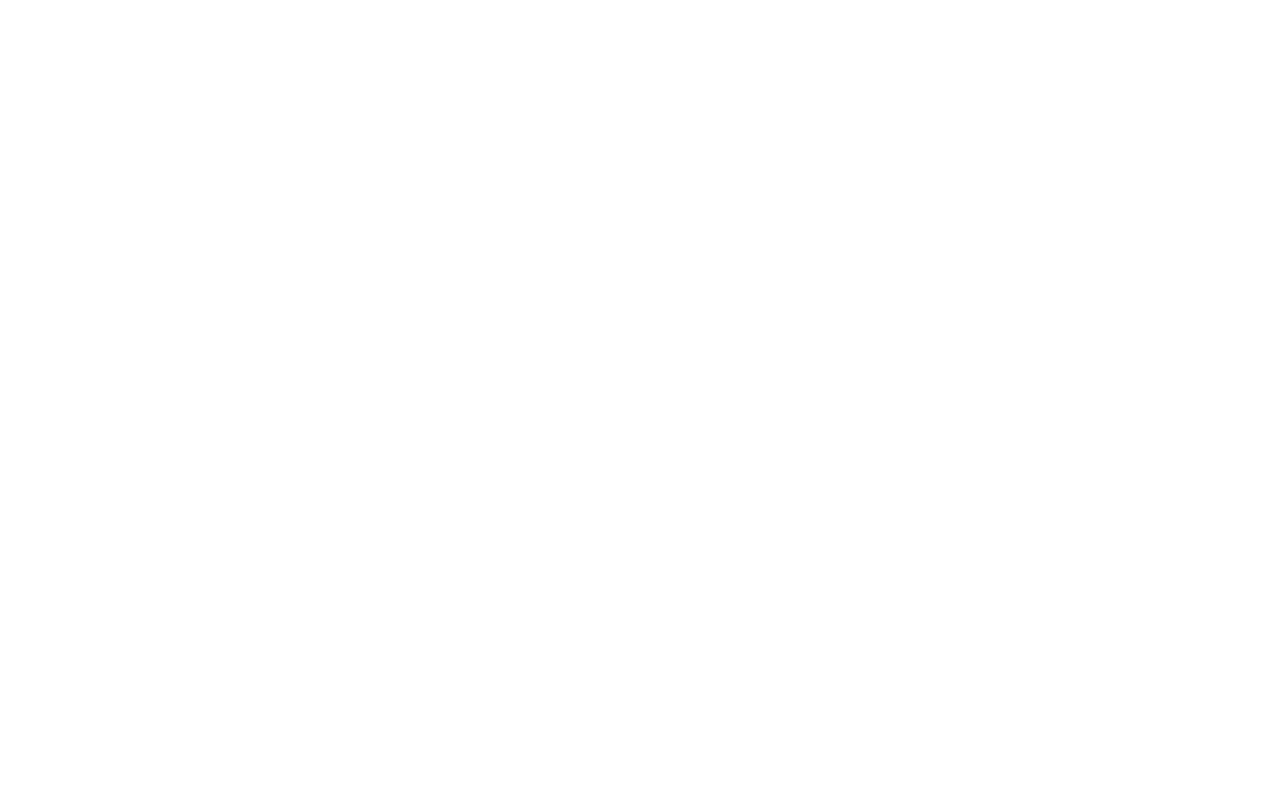
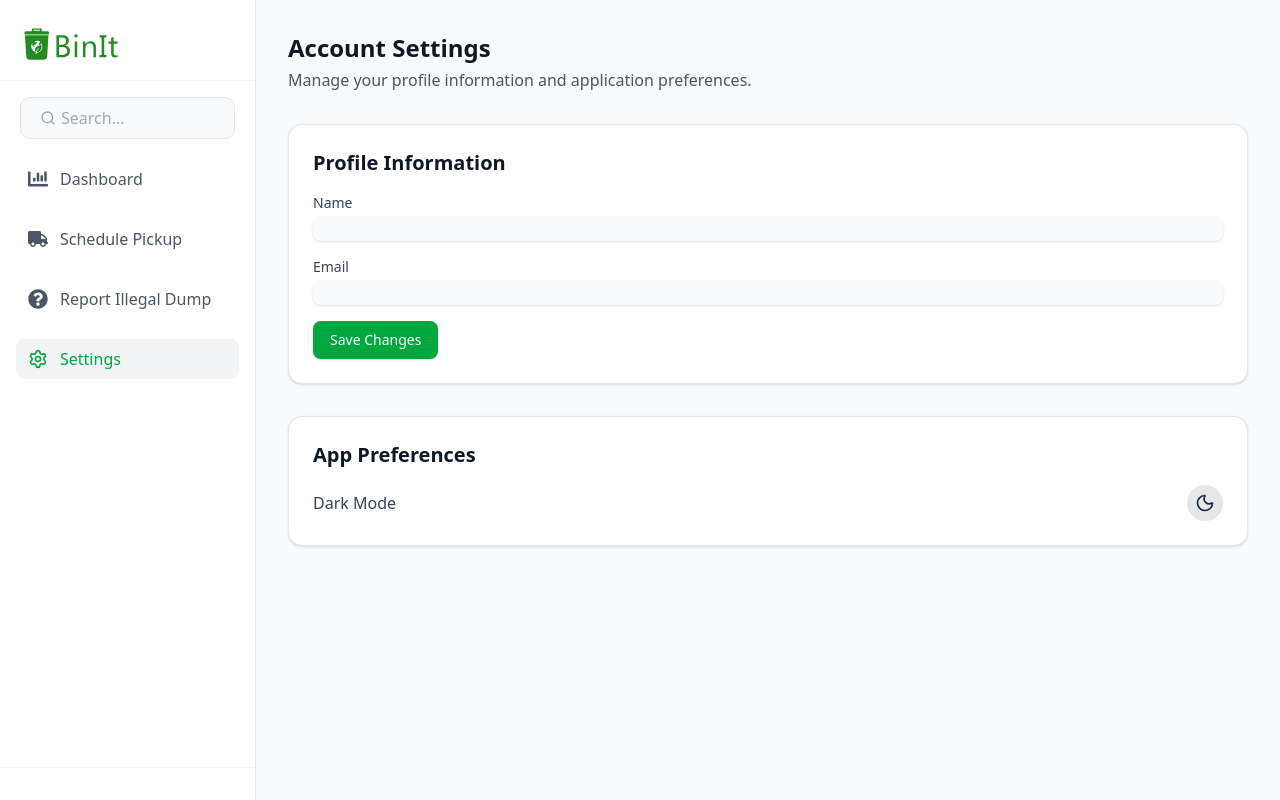
Before and after one commit to osariemen2710/ALTHUB_TEAM_15, a React (Vite) app: page /settings in a window 1280 px wide. Before the commit this address had no page. Built offline with nearby package versions, Linux system fonts and the light colour scheme; a web font is replaced by a local one.

Commit message:
added toggle theme

```diff
--- a/src/App.jsx
+++ b/src/App.jsx
@@ -20,6 +20,7 @@
 import PaymentHistory from './pages/PaymentHistory';
 import PickupHistory from './pages/PickupHistory';
 import BinitPrivacyPolicy from './pages/BinitPrivacyPolicy';
+import AccountSettings from './pages/AccountSettings';
 import AuthCallback from './pages/AuthCallback';
 
  function App () {
@@ -46,7 +47,7 @@
         <Route path="/notifications" element={<NotificationPreferencesPage/>} />
         <Route path="/history" element={<Report/>} />
         <Route path="/payment-history" element={<PaymentHistory />} />
-        <Route path="/pickup-history" element={<PickupHistory />} />
+        <Route path="/settings" element={<AccountSettings />} />
   <Route path="/privacy" element={<BinitPrivacyPolicy />} />
 
     </Routes>
--- a/src/components/dashbord.jsx
+++ b/src/components/dashbord.jsx
@@ -49,6 +49,25 @@
   }
 
   return Object.values(monthlyData);
+};
+
+const isDashboardDataEmpty = (data) => {
+  if (!data) return true;
+
+  if (data.total_waste_disposed_kg !== 0) return false;
+  if (data.total_illegal_reports !== 0) return false;
+  if (data.total_coins_earned !== 0) return false;
+
+  if (!data.monthly_waste_data || data.monthly_waste_data.length === 0) return true;
+
+  for (const monthData of data.monthly_waste_data) {
+    if (monthData.organic_waste !== 0) return false;
+    if (monthData.general_waste !== 0) return false;
+    if (monthData.e_waste !== 0) return false;
+    if (monthData.recycling !== 0) return false;
+  }
+
+  return true;
 };
 
 const Dashboard = () => {
--- a/src/components/navigation.jsx
+++ b/src/components/navigation.jsx
@@ -1,5 +1,5 @@
 import React, { useState } from 'react';
-import { Search, LayoutDashboard, Calendar, AlertTriangle, Plus, Menu, X } from 'lucide-react';
+import { Search, LayoutDashboard, Calendar, AlertTriangle, Plus, Menu, X, Settings } from 'lucide-react';
 import { useNavigate, useLocation } from 'react-router-dom';
 import Header from '../assets/Header.svg';
 import Logo from '../assets/binitLogo.svg';
@@ -36,13 +36,17 @@
       label: "Schedule Pickup",
       path: "/schedule"
     },
-    {
-      icon: <FaQuestionCircle className="w-5 h-5" />,
-      label: "Report Illegal Dump",
-      path: "/report",
+        {
+          icon: <FaQuestionCircle className="w-5 h-5" />,
+          label: "Report Illegal Dump",
+          path: "/report",
 
-    }
-  ];
+        },
+        {
+          icon: <Settings className="w-5 h-5" />,
+          label: "Settings",
+          path: "/settings",
+        }  ];
 
   const isPathActive = (itemPath) => {
     const currentPath = location.pathname;
--- /dev/null
+++ b/src/context/ThemeContext.jsx
@@ -0,0 +1,33 @@
+import React, { createContext, useContext, useState, useEffect } from 'react';
+
+const ThemeContext = createContext();
+
+export const useTheme = () => useContext(ThemeContext);
+
+export const ThemeProvider = ({ children }) => {
+  const [theme, setTheme] = useState(() => {
+    // Check localStorage for a saved theme, or default to 'light'
+    const savedTheme = localStorage.getItem('theme');
+    return savedTheme ? savedTheme : 'light';
+  });
+
+  useEffect(() => {
+    const root = window.document.documentElement;
+    // Remove previous theme class if any
+    root.classList.remove(theme === 'dark' ? 'light' : 'dark');
+    // Add current theme class
+    root.classList.add(theme);
+    // Save theme to localStorage
+    localStorage.setItem('theme', theme);
+  }, [theme]);
+
+  const toggleTheme = () => {
+    setTheme((prevTheme) => (prevTheme === 'light' ? 'dark' : 'light'));
+  };
+
+  return (
+    <ThemeContext.Provider value={{ theme, toggleTheme }}>
+      {children}
+    </ThemeContext.Provider>
+  );
+};
--- a/src/main.jsx
+++ b/src/main.jsx
@@ -5,6 +5,7 @@
 import { GoogleOAuthProvider } from '@react-oauth/google';
 import { UserProvider } from './context/UserContext';
 import { ScheduleProvider } from './context/ScheduleContext';
+import { ThemeProvider } from './context/ThemeContext'; // Import ThemeProvider
 
 const googleClientId = import.meta.env.VITE_GOOGLE_CLIENT_ID;
 
@@ -13,7 +14,9 @@
     <GoogleOAuthProvider clientId={googleClientId}>
       <UserProvider>
         <ScheduleProvider>
-          <App />
+          <ThemeProvider> {/* Wrap App with ThemeProvider */}
+            <App />
+          </ThemeProvider>
         </ScheduleProvider>
       </UserProvider>
     </GoogleOAuthProvider>
--- /dev/null
+++ b/src/pages/AccountSettings.jsx
@@ -0,0 +1,114 @@
+import React, { useState, useEffect } from 'react';
+import Sidebar from '../components/navigation';
+import { useUser } from '../context/UserContext';
+import { useTheme } from '../context/ThemeContext';
+import apiFetch from '../lib/api';
+import { Toaster, toast } from 'sonner';
+import { Sun, Moon } from 'lucide-react';
+
+const AccountSettings = () => {
+  const { user, setUser } = useUser();
+  const { theme, toggleTheme } = useTheme();
+  const [name, setName] = useState('');
+  const [email, setEmail] = useState('');
+  const [loading, setLoading] = useState(false);
+
+  useEffect(() => {
+    if (user) {
+      setName(user.name || '');
+      setEmail(user.email || '');
+    }
+  }, [user]);
+
+  const handleProfileUpdate = async (e) => {
+    e.preventDefault();
+    setLoading(true);
+    try {
+      const response = await apiFetch('https://binit-1fpv.onrender.com/users/', {
+        method: 'PATCH',
+        headers: {
+          'Content-Type': 'application/json',
+        },
+        body: JSON.stringify({ name, email }),
+      });
+
+      if (response.ok) {
+        const updatedUser = await response.json();
+        setUser(updatedUser); // Update user context
+        toast.success('Profile updated successfully!');
+      } else {
+        const errorData = await response.json();
+        throw new Error(errorData.message || 'Failed to update profile.');
+      }
+    } catch (error) {
+      toast.error(error.message);
+    } finally {
+      setLoading(false);
+    }
+  };
+
+  return (
+    <div className="flex flex-col md:flex-row h-screen overflow-x-hidden bg-gray-50 dark:bg-gray-900 text-gray-900 dark:text-gray-100">
+      <Sidebar />
+      <main className="flex-1 pt-20 p-4 md:p-8 overflow-y-auto w-full h-screen">
+        <div className="mb-8">
+          <h1 className="text-2xl font-semibold mb-1">Account Settings</h1>
+          <p className="text-base text-gray-600 dark:text-gray-400">
+            Manage your profile information and application preferences.
+          </p>
+        </div>
+
+        <div className="bg-white dark:bg-gray-800 rounded-xl border border-gray-200 dark:border-gray-700 shadow-sm p-6 mb-8">
+          <h2 className="text-xl font-semibold mb-4">Profile Information</h2>
+          <form onSubmit={handleProfileUpdate} className="space-y-4">
+            <div>
+              <label htmlFor="name" className="block text-sm font-medium text-gray-700 dark:text-gray-300">Name</label>
+              <input
+                type="text"
+                id="name"
+                className="mt-1 block w-full rounded-md border-gray-300 dark:border-gray-600 shadow-sm focus:border-green-500 focus:ring-green-500 bg-gray-50 dark:bg-gray-700 text-gray-900 dark:text-gray-100"
+                value={name}
+                onChange={(e) => setName(e.target.value)}
+                required
+              />
+            </div>
+            <div>
+              <label htmlFor="email" className="block text-sm font-medium text-gray-700 dark:text-gray-300">Email</label>
+              <input
+                type="email"
+                id="email"
+                className="mt-1 block w-full rounded-md border-gray-300 dark:border-gray-600 shadow-sm focus:border-green-500 focus:ring-green-500 bg-gray-50 dark:bg-gray-700 text-gray-900 dark:text-gray-100"
+                value={email}
+                onChange={(e) => setEmail(e.target.value)}
+                required
+              />
+            </div>
+            <button
+              type="submit"
+              className="inline-flex justify-center py-2 px-4 border border-transparent shadow-sm text-sm font-medium rounded-md text-white bg-green-600 hover:bg-green-700 focus:outline-none focus:ring-2 focus:ring-offset-2 focus:ring-green-500 disabled:opacity-50"
+              disabled={loading}
+            >
+              {loading ? 'Updating...' : 'Save Changes'}
+            </button>
+          </form>
+        </div>
+
+        <div className="bg-white dark:bg-gray-800 rounded-xl border border-gray-200 dark:border-gray-700 shadow-sm p-6">
+          <h2 className="text-xl font-semibold mb-4">App Preferences</h2>
+          <div className="flex items-center justify-between">
+            <span className="text-gray-700 dark:text-gray-300">Dark Mode</span>
+            <button
+              onClick={toggleTheme}
+              className="p-2 rounded-full bg-gray-200 dark:bg-gray-700 text-gray-800 dark:text-gray-200 hover:bg-gray-300 dark:hover:bg-gray-600 transition-colors"
+            >
+              {theme === 'dark' ? <Sun className="w-5 h-5" /> : <Moon className="w-5 h-5" />}
+            </button>
+          </div>
+        </div>
+      </main>
+      <Toaster />
+    </div>
+  );
+};
+
+export default AccountSettings;
--- a/src/pages/CreateSchedule.jsx
+++ b/src/pages/CreateSchedule.jsx
@@ -8,13 +8,16 @@
 
 const CreateSchedule = () => {
   const navigate = useNavigate();
-  const { resetScheduleData } = useSchedule();
+  const { resetScheduleData, updateScheduleData } = useSchedule(); // Get updateScheduleData
 
   useEffect(() => {
     resetScheduleData();
   }, [resetScheduleData]);
 
-  const handleCardClick = () => {
+  // Modify handleCardClick to accept the selected option
+  const handleCardClick = (selectedOption) => {
+    // Update the scheduleData context with the selected frequency
+    updateScheduleData({ frequency: selectedOption.title });
     navigate("/dates");
   };
 
--- a/src/pages/PickupHistory.jsx
+++ b/src/pages/PickupHistory.jsx
@@ -12,7 +12,7 @@
     const fetchPickupHistory = async () => {
       try {
         setLoading(true);
-        const response = await apiFetch('https://binit-1fpv.onrender.com/pickup');
+        const response = await apiFetch('https://binit-1fpv.onrender.com/get_all_pickups');
         if (response.ok) {
           const data = await response.json();
           setPickups(Array.isArray(data) ? data : []);
--- a/tailwind.config.js
+++ b/tailwind.config.js
@@ -1,5 +1,6 @@
 /** @type {import('tailwindcss').Config} */
 export default {
+  darkMode: 'class',
  content: [
     "./index.html",
     "./src/**/*.{js,ts,jsx,tsx}",  // scan all source files
```
